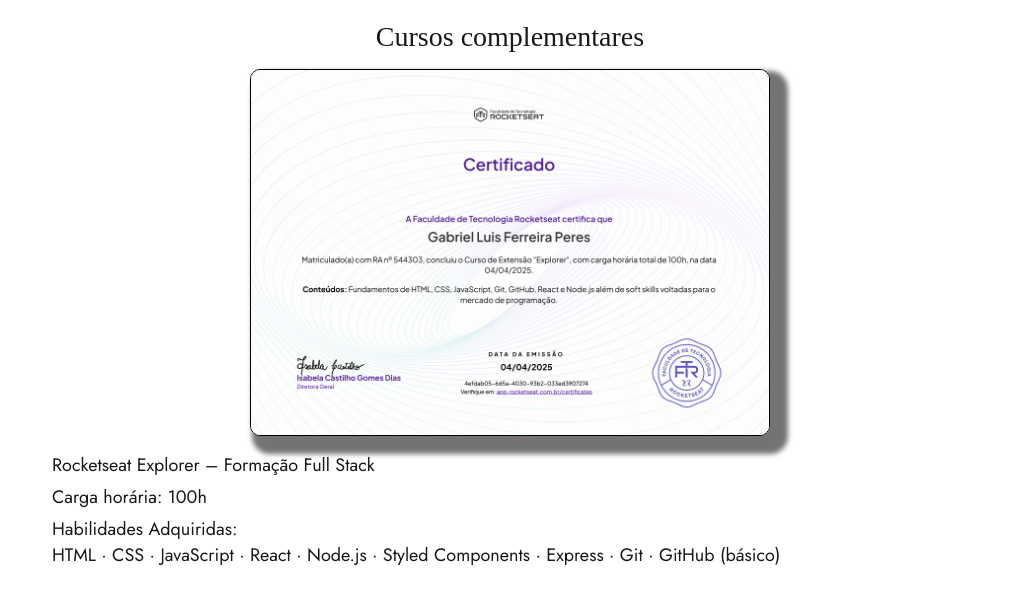
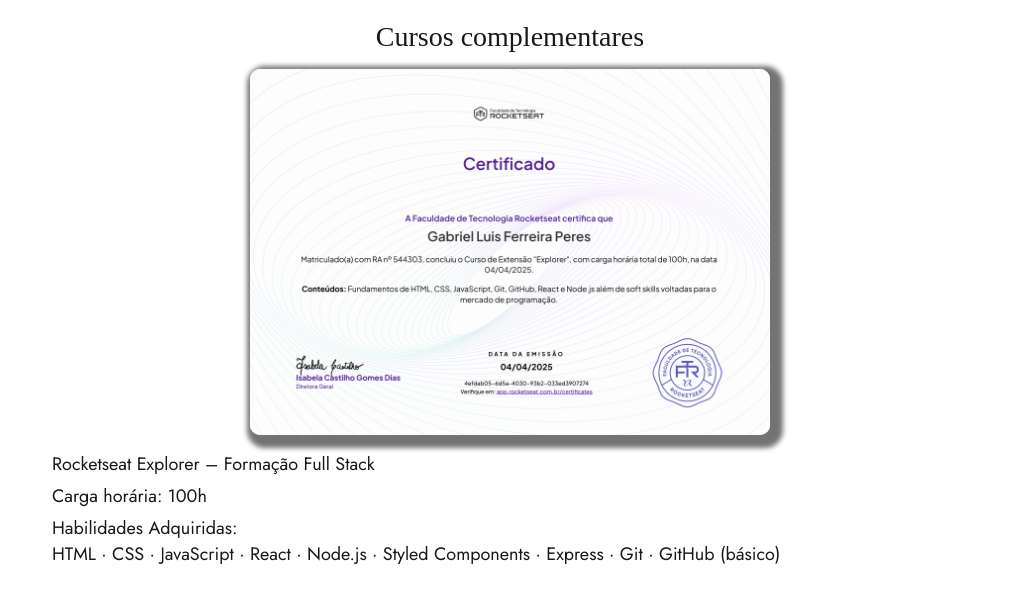
Before and after one commit to GabrielPeres2004/Gabriel-Peres-portfolio, a plain HTML site: page index.html in a window 1280 px wide. Shown: the part 905-1505 px from the top of the page, without its empty margins (130-1149 px from the left). Drawn offline with Linux system fonts and the light colour scheme; a web font is replaced by a local one.

Commit message:
removed border in course and ajusted box shadow in image

```diff
--- a/style.css
+++ b/style.css
@@ -1120,8 +1120,7 @@
     .Course {
 
         img {
-            box-shadow: 10px 10px 5px 8px rgba(0, 0, 0, 0.55);
-            border: 1px solid var(--black);
+            box-shadow: 5px 5px 5px 8px rgba(0, 0, 0, 0.55);
         }
 
     }
```
